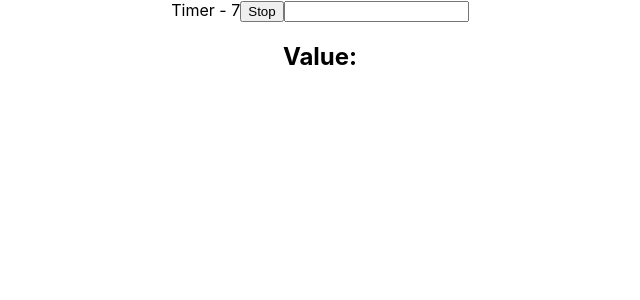
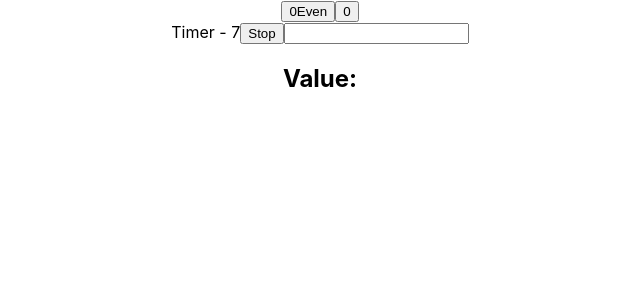
Before and after one commit to arip995/React-Practice, a React (Create React App) app: page / in a window 1280 px wide. Shown: the top 300 px of the page, without its empty margins (320-960 px from the left). Built offline with nearby package versions, Linux system fonts and the light colour scheme.

Commit message:
understood usereducer

```diff
--- a/src/App.js
+++ b/src/App.js
@@ -26,7 +26,7 @@ function App() {
 			{/* <ComponentA /> */}
 			{/* <UseReducer /> */}
 			{/* <Parent /> */}
-			{/* <UseMemo /> */}
+			<UseMemo />
 			<Intervasl />
 		</div>
 	);
--- a/src/Components/UseMemo.jsx
+++ b/src/Components/UseMemo.jsx
@@ -3,9 +3,16 @@ import React, { useState, useMemo } from "react";
 const UseMemo = () => {
 	const [counterOne, setCounterOne] = useState(0);
 	const [counterTwo, setCounterTwo] = useState(0);
+    const [b, setB] = useState(true);
+	const updateCounterOne = (a) => {
+        if(a){
+            setCounterOne(counterOne + 1);
 
-	const updateCounterOne = () => {
-		setCounterOne(counterOne + 1);
+        }else{
+		setCounterOne(counterOne - 1);
+
+        }
+        setB(!b)
 	};
 
 	// const isCounterOneEven = () => {
@@ -15,6 +22,7 @@ const UseMemo = () => {
 	// }
 	//It caches the value of the function, it only recalculates it when the state in the second parameter changes
 	const isCounterOneEven = useMemo(() => {
+        console.log("Evaluated")
 		let i = 0;
 		while (i < 2000000000) i++;
 		return counterOne % 2 === 0;
@@ -26,7 +34,7 @@ const UseMemo = () => {
 
 	return (
 		<div>
-			<button onClick={updateCounterOne}>
+			<button onClick={()=>updateCounterOne(b)}>
 				{counterOne}
 				{isCounterOneEven ? "Even" : "Odd"}
 			</button>
```
